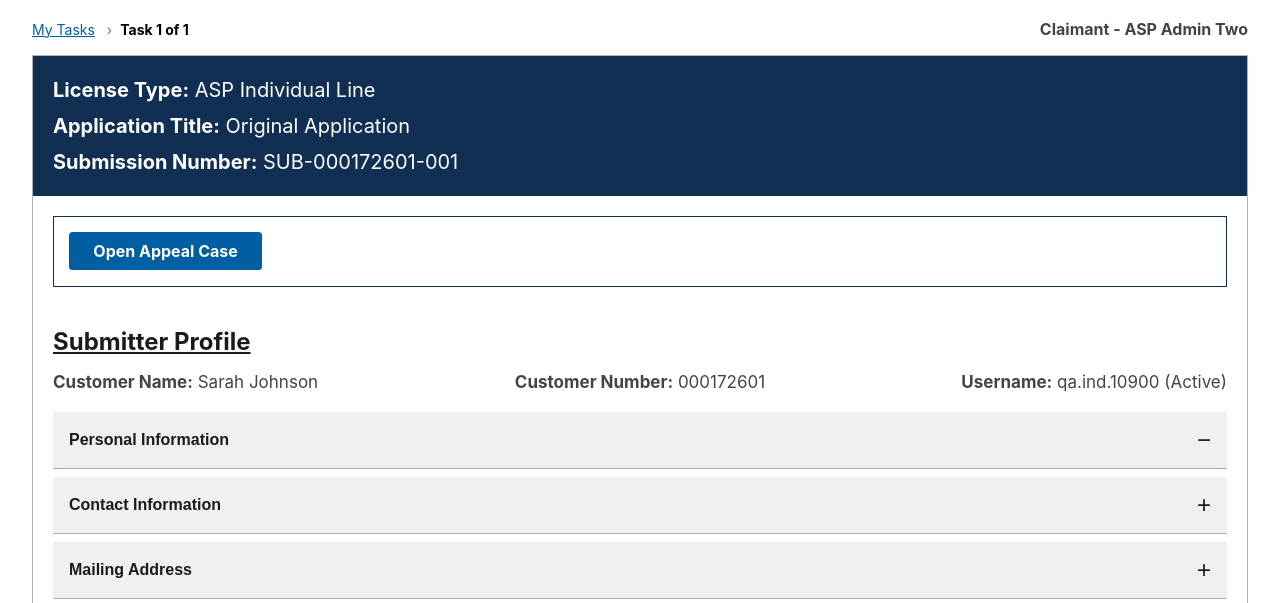
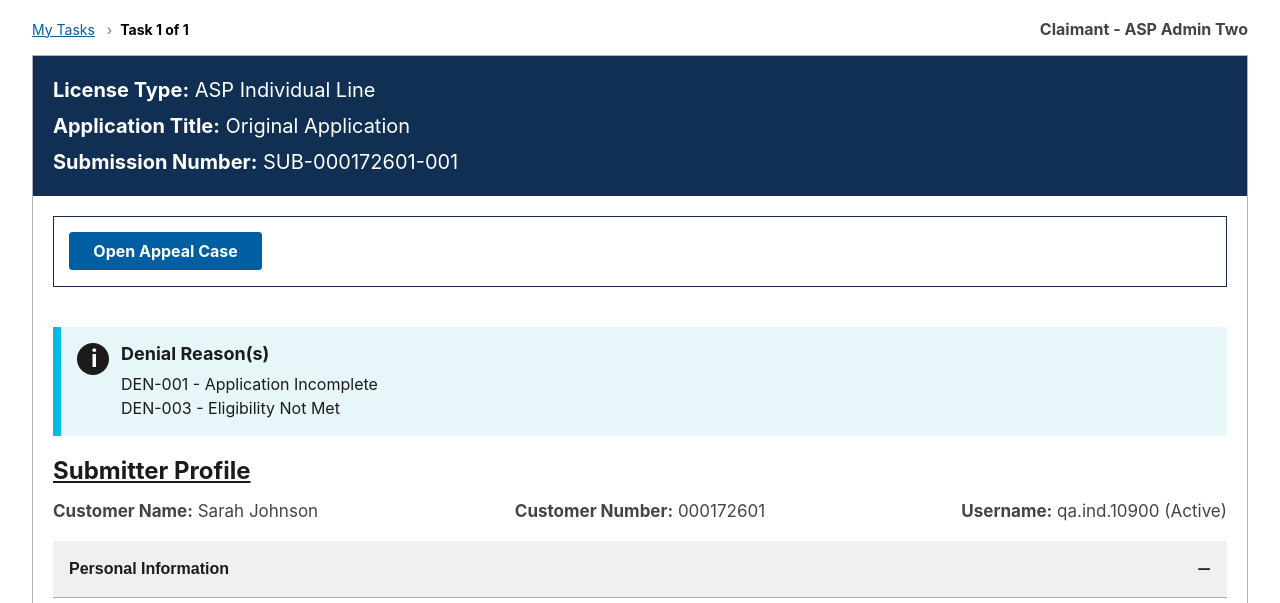
Before and after one commit to dpeac-tyler/rlp-denials, a website built with Vite: page task-detail-denied.html in a window 1280 px wide. Shown: the part 192-795 px from the top of the page. Built offline with nearby package versions, Linux system fonts and the light colour scheme.

Commit message:
fixed notification banner

```diff
--- a/css/styles.css
+++ b/css/styles.css
@@ -1949,6 +1949,7 @@ input[type="date"].usa-input {
 .usa-alert--info {
   background-color: #e7f6f8;
   border-left-color: #00bde3;
+  border-left-width: 0.8rem;
 }
 
 .usa-alert__body {
@@ -2001,13 +2002,14 @@ input[type="date"].usa-input {
 }
 
 .usa-alert--info::before {
-  background-color: #00bde3;
+  background-color: #1b1b1b;
 }
 
 .usa-alert--info::after {
   content: "i";
   left: 3rem;
-  font-style: italic;
+  font-style: normal;
+  font-weight: 700;
 }
 
 /* Field Level Error Styles */
--- a/task-detail-denied.html
+++ b/task-detail-denied.html
@@ -119,6 +119,16 @@
               Appeal Case opened <span id="appeal-opened-datetime"></span> &mdash;
               <a href="view-cases.html" class="usa-link">View Case</a>
             </div>
+          </div>
+        </div>
+
+        <div class="usa-alert usa-alert--info" id="denial-reasons-alert" style="margin: 0 20px 20px 20px;">
+          <div class="usa-alert__body">
+            <h4 class="usa-alert__heading">Denial Reason(s)</h4>
+            <ul class="usa-alert__text usa-list" id="denial-reasons-list" style="list-style: none; padding-left: 0; margin: 0;">
+              <li>DEN-001 - Application Incomplete</li>
+              <li>DEN-003 - Eligibility Not Met</li>
+            </ul>
           </div>
         </div>
 
```
